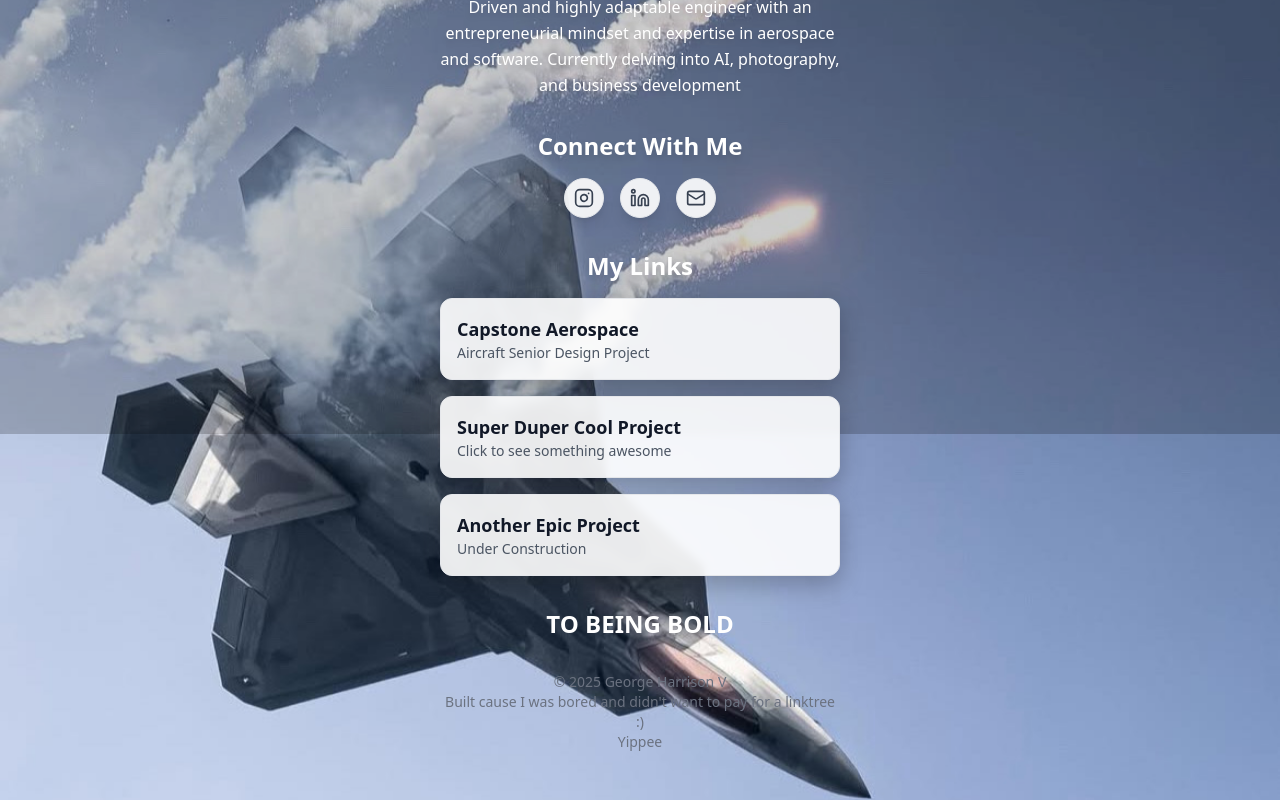
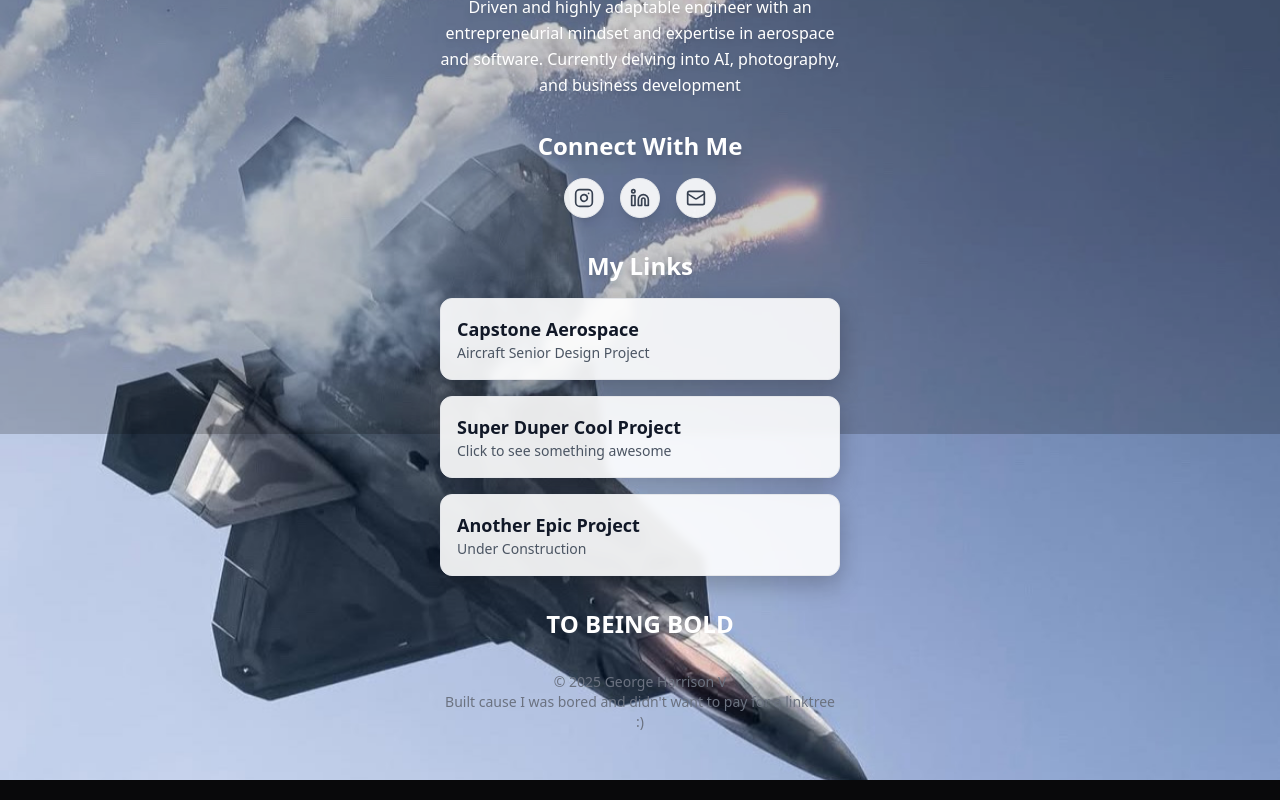
Before and after one commit to gcharrisv/mymicropage, a React (Vite) app: page / in a window 1280 px wide. Shown: the part 366-1166 px from the top of the page. Built offline with nearby package versions, Linux system fonts and the light colour scheme.

Commit message:
removed yippee

```diff
--- a/src/components/Micropage.tsx
+++ b/src/components/Micropage.tsx
@@ -185,7 +185,6 @@ const Micropage = () => {
         <div className="text-center text-sm text-gray-500">
           <p>© {new Date().getFullYear()} George Harrison V</p>
           <p>Built cause I was bored and didn't want to pay for a linktree :)</p>
-          <p>Yippee</p>
         </div>
 
       </div>
```
